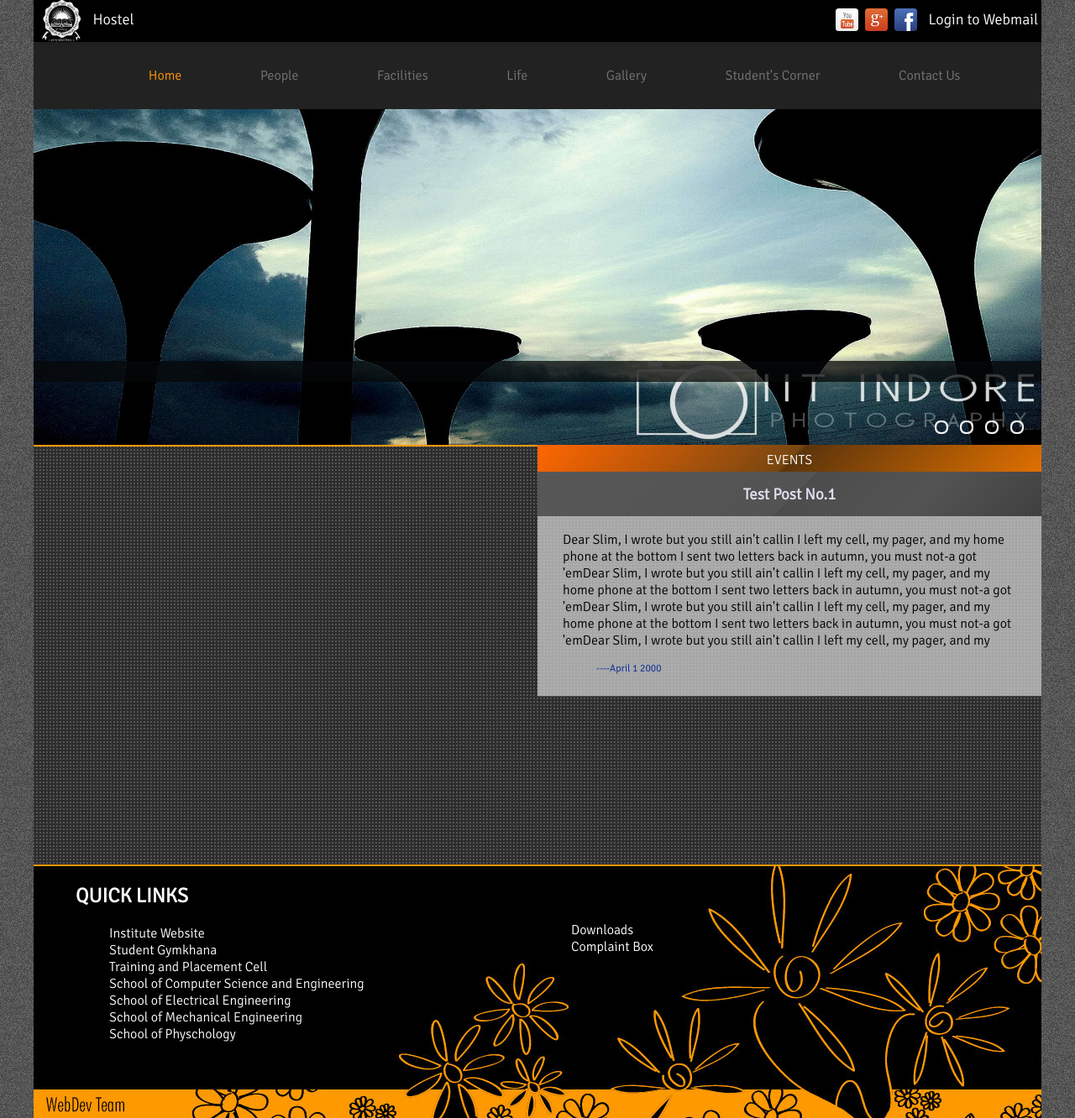
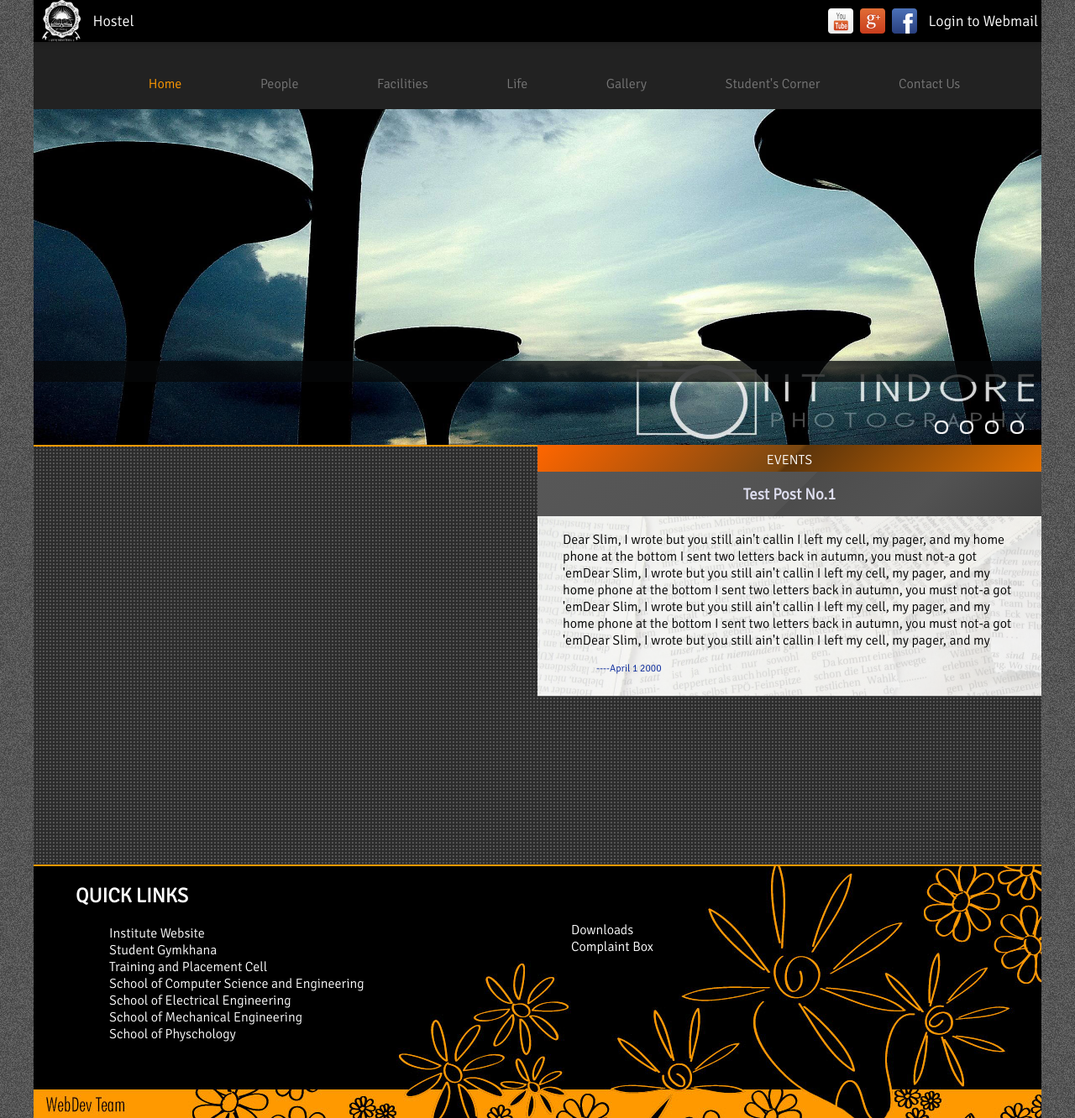
Before and after one commit to docm-iiti/hostel, a PHP site: page / in a window 1280 px wide. Shown: the whole page at 84% size. Run offline with PHP 8.4, Linux system fonts and the light colour scheme; some libraries are stand-ins or nearby versions.

Commit message:
Cleaned css

```diff
--- a/css/contactus.css
+++ b/css/contactus.css
@@ -14,7 +14,7 @@
 }
 
 #gMapHelper {
-	margin: 250px 0 0 600px;
+	margin: 250px 0 100px 600px;
 	width: 500px;
 	height: 500px;
 	z-index: 2;
--- a/css/feed.css
+++ b/css/feed.css
@@ -36,13 +36,14 @@
 	height: 268px;
 	overflow-y: auto;
 	overflow-x: hidden;
+	background: url(../images/feedbg.jpg);
 	z-index:4;
 }
 
 .feedpost {
 	margin-top: -19px;
 	font-family: Helvetica;
-	background:rgba(255,255,255,0.6);
+	background:rgba(255,255,255,0.75);
 	height: 268px;
 	z-index:4;
 }
--- a/css/pagelayout.css
+++ b/css/pagelayout.css
@@ -8,7 +8,7 @@
 
 .myDiv {
 	position:relative;
-	top:34px;
+	top:42px;
 	z-index:0;
 	width:1200px;
 	font-family:Signika;
@@ -30,22 +30,14 @@
 	box-shadow:0 2px 6px rgba(0,0,0,.15);
 }
 
-
-.pageHeader nav {
-	background:rgba(35,31,32,.8);
-	height:80px;
-	width:1200px;
-	position:absolute;
-}
-
 nav#pageNav {
 	height:80px;
 	background:#222;
 	width:1200px;
-	position:relative;
 }
 
 nav#pageNav ul {
+	margin: 0 auto;
 	text-align:center;
 }
 
@@ -69,7 +61,7 @@
 
 nav#pageNav ul li a.heading {
 	line-height:80px;
-	height:80px;
+	height:70px;
 	color:#777;
 	text-decoration:none;
 	display:block;
@@ -79,7 +71,7 @@
 	-ms-transition:all .1s ease-out;
 	-o-transition:all .1s ease-out;
 	transition:all .1s ease-out;
-	padding:0 45px;
+	padding:10px 45px 0 45px;
 }
 
 nav#pageNav ul li.current a.heading {
@@ -165,7 +157,7 @@
 }
 
 nav#pageNav ul li:hover .dropdownContain {
-	top:65px;
+	top:80px;
 }
 
 nav#pageNav ul li:hover .underline {
--- a/index.html
+++ b/index.html
@@ -8,21 +8,19 @@
 </head>
 
 <body background="images/background.jpg">
-  <?php
-    session_start();
-   ?>
   <div class="myDiv">
     <div class="fixedHeader">
-      <a href="index.php"><img src="images/logo.jpg" style="height:50px;float:left;padding:0 10px 0 10px;"><p style="float:left;margin:0px;padding:12px 4px;color:#FFF;font-size:18px">Hostel</p></a>
-      <a href="http://webmail.iiti.ac.in"><p style="color:#FFF;float:right;margin:0px;padding:12px 4px 0 10px;font-size:18px">Login to Webmail</p></a>
-      <a href="https://www.facebook.com/pages/iit-indore/130703073519"><img id="fblogo" style="float:right;padding:10px 4px; " height="27px" src="images/Logos/fb_logo.svg" alt="Like" /></a>
-      <a href="https://plus.google.com/+iitindore"><img id="gpluslogo" style="float:right;padding:10px 4px;" height="27px" src="images/Logos/gplus_logo.svg" alt="+1" /></a>
-      <a href="http://www.youtube.com"><img id="youtubelogo" style="float:right;padding:10px 4px; " height="27px" alt="Videos" src="images/Logos/youtube_logo.svg"/></a>
+      <a href="index.php"><img src="images/logo.jpg" style="height:50px;float:left;padding:0 10px 0 10px;"><p style="float:left;margin:0;padding:14px 4px;color:#FFF;font-size:18px">Hostel</p></a>
+      <a href="http://webmail.iiti.ac.in"><p style="color:#FFF;float:right;margin:0;padding:14px 4px 14px 10px;font-size:18px">Login to Webmail</p></a>
+      <a href="https://www.facebook.com/pages/iit-indore/130703073519"><img id="fblogo" style="float:right;padding:10px 4px; " height="30px" src="images/Logos/fb_logo.svg" alt="Like" /></a>
+      <a href="https://plus.google.com/+iitindore"><img id="gpluslogo" style="float:right;padding:10px 4px;" height="30px" src="images/Logos/gplus_logo.svg" alt="+1" /></a>
+      <a href="http://www.youtube.com"><img id="youtubelogo" style="float:right;padding:10px 4px;" height="30px" alt="Videos" src="images/Logos/youtube_logo.svg"/></a>
     </div>
-    <div class="pageHeader">
     <nav id="pageNav" role="navigation">
       <ul>
-          <li class="current"><a href="index.html" class="heading">Home</a></li>
+        <li class="current">
+          <a href="index.html" class="heading">Home</a>
+        </li>
         <li class="drop">
           <a href="people.html" class="heading">People</a>
           <div class="dropdownContain">
@@ -73,14 +71,14 @@
         </li>
 
         <li><a href="gallery.html" class="heading">Gallery</a></li>
-            <li><a href="hostel-iiti.vacau.com" class="heading">Student's Corner</a></li>
+        <li><a href="http://hostel-iiti.vacau.com" class="heading">Student's Corner</a></li>
         <li><a href="contactus.html" class="heading">Contact Us</a></li>
 
       </ul>
     </nav>
-    </div>
-    <div class="content"><!--For class pageHeader-->
-    <!-- Marquee ------------------------------------------------------------------------------------------------------------------------->
+
+    <!--For class pageHeader-->
+  <!--===============Marquee ===================-->
     <div class="marquee_container">
       <div class="marquee_photos"></div>
       <div class="marquee_caption">
@@ -88,8 +86,6 @@
       </div>
       <div class="marquee_nav"></div>
     </div>
-
-
 
   <div class="marquee_panels">
     <div class="marquee_panel">
@@ -131,17 +127,16 @@
       <br  />This is a test caption</p>
       <p><a href="#">Check it out!</a></p>
     </div>
+  </div><!--For marquee_panels-->
 
-      </div><!--For marquee_panels-->
   <div id="feed">
     <div id="feedheader"><center>EVENTS</center></div>
     <div id="feedmain"></div>
   </div><!-- For feed-->
 
   <div class="student_corner"></div>
-     </div>
+
    <div class="footer">
-
    	<div class="footer_overlay_content">
       <div class="footer_quicklinks">
       	<h2>QUICK LINKS</h2>
@@ -153,23 +148,16 @@
           <li><a href="">School of Electrical Engineering</a></li>
           <li><a href="">School of Mechanical Engineering</a></li>
           <li><a href="">School of Physchology</a></li>
-            </ul></div>
+        </ul>
+      </div>
       <div class="footer_quicklinks_2">
-            	<ul><li><a href="">Downloads</a>
+      	<ul>
+          <li><a href="">Downloads</a></li>
           <li><a href="">Complaint Box</a></li>
-                <li>
-
-
-
+        </ul>
       </div>
-
-
     </div>
-
   </div>
-
-
-
 
   <script type="text/javascript" src="js/vendor/jquery-1.10.1.min.js" ></script>
   <script type="text/javascript" src="js/farinspace/jquery.imgpreload.min.js" ></script>
--- a/js/index.js
+++ b/js/index.js
@@ -1,9 +1,9 @@
 $(document).ready(function(){
 	//FB, Twitter, gplus logos mouse hover events
 	$("#fblogo").mouseenter(function(){$(this).animate({width: '50px', height: '50px'}, 200);});
-	$("#fblogo").mouseleave(function(){$(this).animate({width: '27px', height: '27px'}, 200);});
+	$("#fblogo").mouseleave(function(){$(this).animate({width: '30px', height: '30px'}, 200);});
 	$("#gpluslogo").mouseenter(function(){$(this).animate({width: '50px', height: '50px'}, 200);});
-	$("#gpluslogo").mouseleave(function(){$(this).animate({width: '27px', height: '27px'}, 200);});
+	$("#gpluslogo").mouseleave(function(){$(this).animate({width: '30px', height: '30px'}, 200);});
 	$("#youtubelogo").mouseenter(function(){$(this).animate({width: '50px', height: '50px'}, 200);});
-	$("#youtubelogo").mouseleave(function(){$(this).animate({width: '27px', height: '27px'}, 200);});
+	$("#youtubelogo").mouseleave(function(){$(this).animate({width: '30px', height: '30px'}, 200);});
 });
```
Also changed, not shown: contactus.html (+14 -15 lines), gallery.html (+16 -27 lines), images/feedbg.jpg (added). Lines whose indentation alone changed are shown as unchanged.
